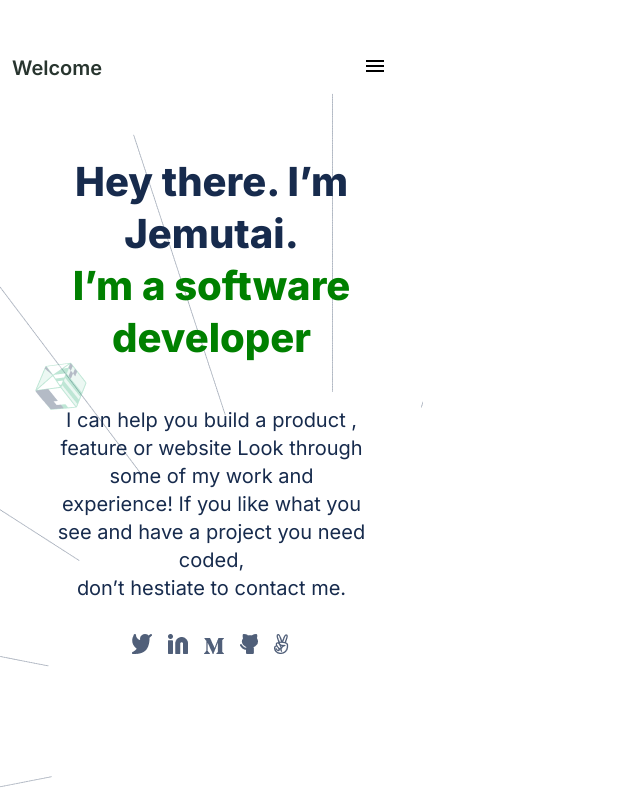
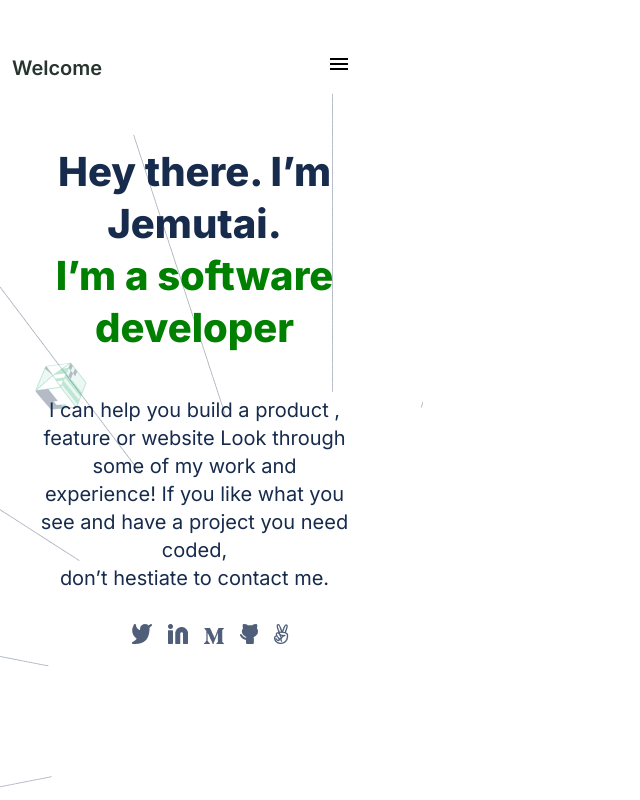
Before and after one commit to jemutakiplagat/MOBILE-VERSION, a website: page index.html in a window 1280 px wide. Shown: the top 800 px of the page, without its empty margins (0-640 px from the left). Drawn offline with nearby package versions, Linux system fonts and the light colour scheme.

Commit message:
add the changes on the .css file and .html file

```diff
--- a/index.html
+++ b/index.html
@@ -16,17 +16,16 @@
     <title>mobile skeleton</title>
 </head>
 <body>
-
+    <section class="main-mobile">
     <header>
         <nav>
-
             <a href="#"><h2 id="welcome">Welcome</h2></a>
             <div class="nav-links">
             <i id="menu" class="material-symbols-outlined">menu</i>
             </div>
         </nav>
     </header>
-        <section class="headline">
+    <section class="headline">
             <h1 class="black">Hey there. I’m Jemutai.<br><span id="green">I’m a software developer</span>
                 </h1>
                 <p class="text">
@@ -50,8 +49,7 @@
                         <a href="#"><img src="images/Vector3.png" alt="social media icons"></a>
                     </li>
                 </ul>
-
-        </section>
-
+    </section>
+</section>
 </body>
 </html>
--- a/style.css
+++ b/style.css
@@ -6,20 +6,22 @@
   margin: 0;
 }
 
+.main-mobile{
+    position: relative;
+width: 375px;
+height: 6715px;
+background: #FFFFFF;
+}
+
 nav {
     position: absolute;
-  width: 375px;
-  height: 92px;
-  left: 0;
-  right: 0;
+    left: 0px;
+    right: 0px;
     top: 44px;
-  bottom: 0;
+    bottom: 0px;
     display: flex;
     justify-content: space-between;
-  flex-direction: row;
-  list-style: none;
-  min-width: 375px;
-  padding: 10px 12px;
+ width: 375px;
 }
 
 a {
@@ -30,12 +32,28 @@ a {
 
 #menu {
   cursor: pointer;
+  display: flex;
+flex-direction: row;
+align-items: flex-start;
+padding: 8px;
+width: 40px;
+height: 40px;
+right: 24px;
+top: calc(50% - 40px/2);
+border-radius: 8px;
+flex: none;
+order: 0;
+flex-grow: 0;
 }
 
 #welcome {
+    flex-direction: row;
+    padding: 10px 12px;
+    left: 12px;
+    top: calc(50% - 48px/2);
 width: 90px;
 height: 28px;
-  font-family: 'Inter', sans-serif;
+font-family: 'Inter',sans-serif;
 font-style: normal;
 font-weight: 600;
 font-size: 20px;
@@ -43,7 +61,7 @@ a {
 display: flex;
 align-items: center;
 text-align: center;
-  color: #28352f;
+color: #28352F;
 flex: none;
 order: 0;
 flex-grow: 0;
@@ -53,16 +71,17 @@ a {
   display: flex;
   flex-direction: column;
   align-items: center;
-  padding: 64px 24px;
+  padding: 54px 24px;
   gap: 58px;
   position: absolute;
   width: 375px;
   height: 726px;
-  left: 0;
+  left:0px;
   top: 92px;
   background-image: url(/images/header-illsutration-mobile@2x.png);
   background-repeat: no-repeat;
   background-color: #ffff;
+
 }
 
 h1 {
@@ -75,6 +94,8 @@ h1 {
   line-height: 52px;
   text-align: center;
   color: #172b4d;
+  align-items: center;
+  margin-left: -34px;
 }
 
 #green {
@@ -94,6 +115,7 @@ h1 {
   flex: none;
   order: 1;
   flex-grow: 0;
+  margin-left: -34px;
 }
 
 .social-icons {
```
Lines whose indentation alone changed are shown as unchanged.
